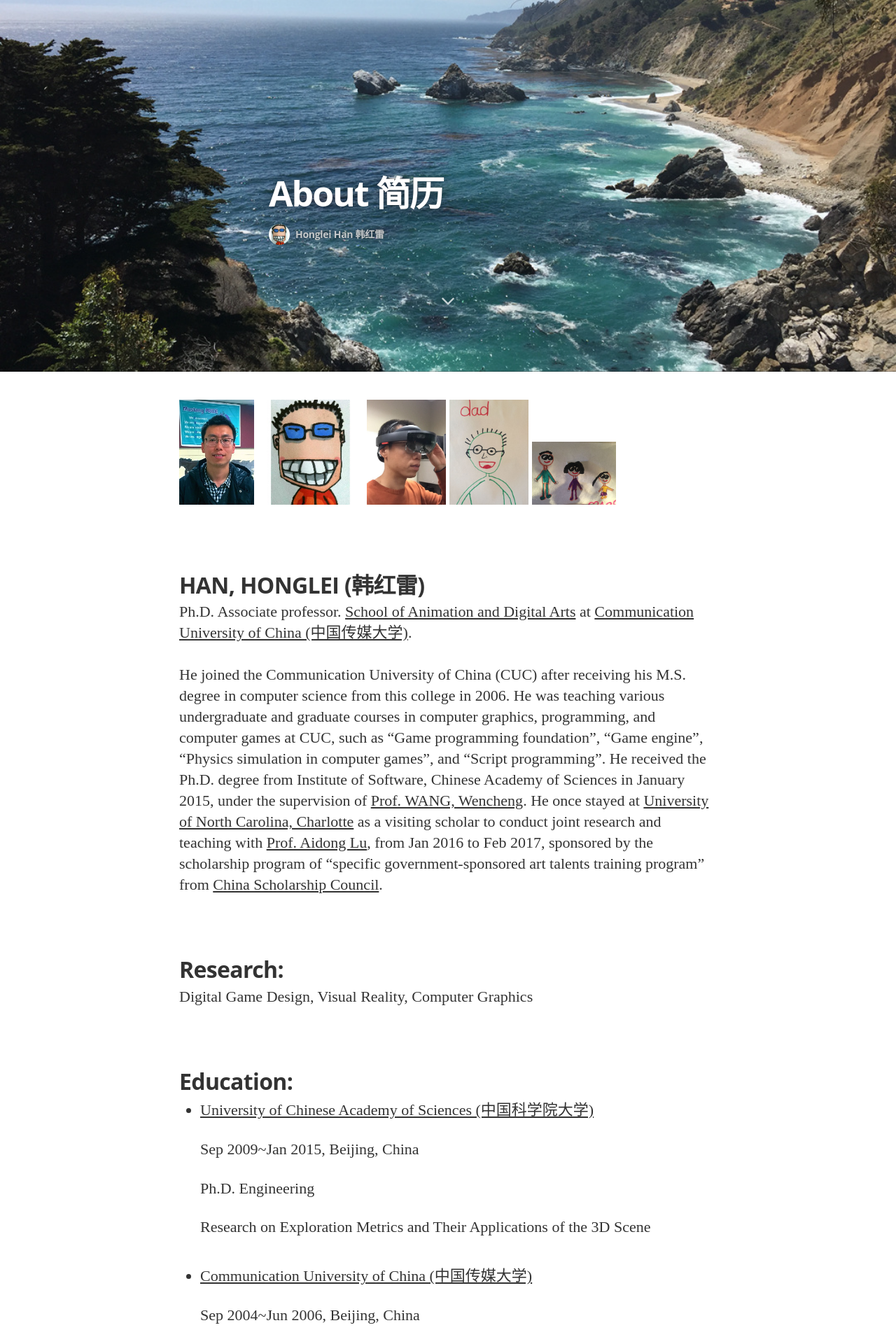
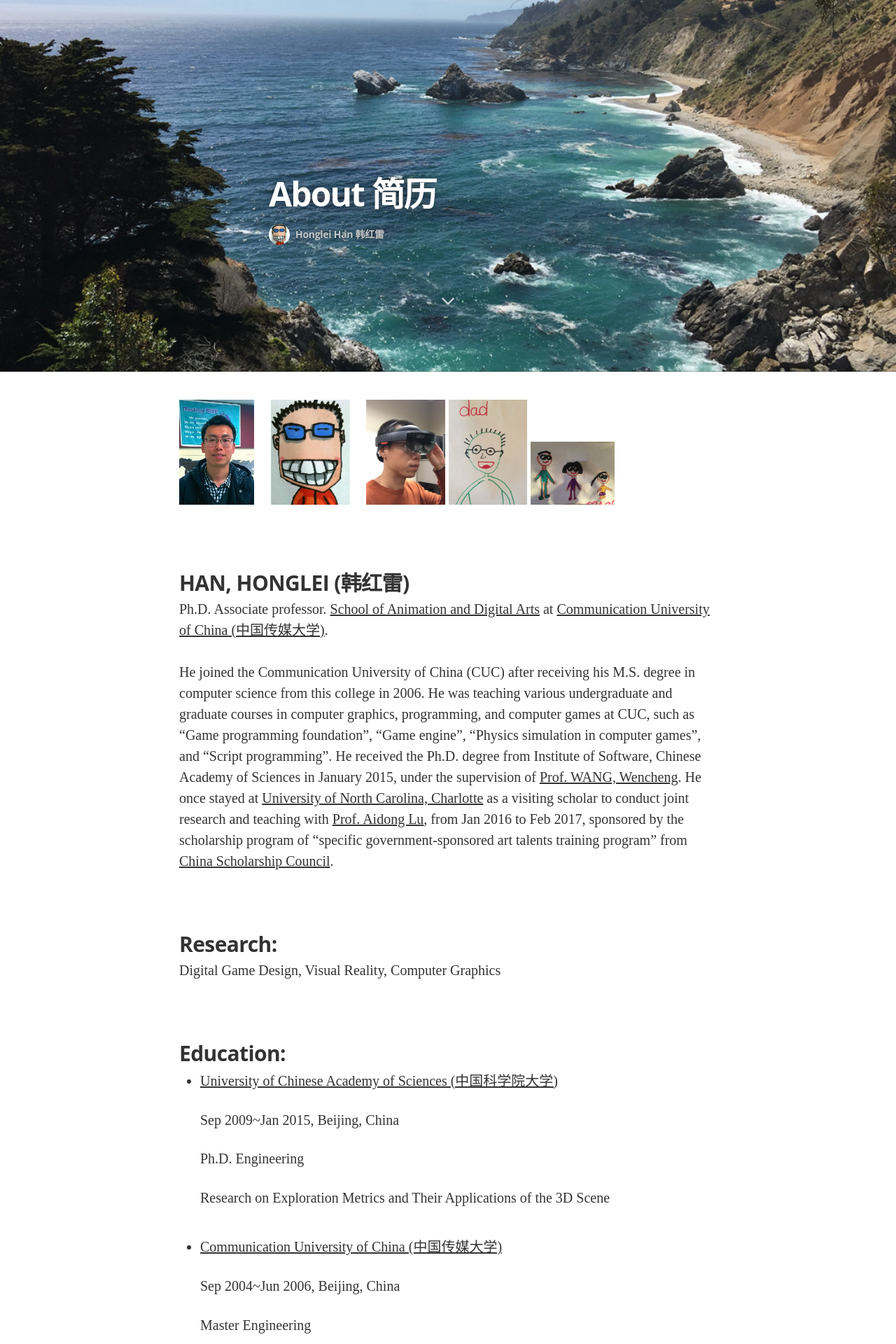
Before and after one commit to hanhonglei/hanhonglei.github.io, a Jekyll site: the page built from about.md, in a window 1280 px wide. Shown: the part 369-2289 px from the top of the page at 70% size. Built offline with Jekyll 4.4.1, drawn with Linux system fonts in a browser that asks for light colours; nearby versions of some CDN libraries; some web fonts are replaced.

Commit message:
Adjust font size.

```diff
--- a/css/main.sass
+++ b/css/main.sass
@@ -157,7 +157,7 @@ body
       letter-spacing: -0.02em
       font-weight: 300
       font-style: normal
-      font-size: 20px
+      font-size: 18px
       line-height: 1.3
       color: #666665
     .post-meta
@@ -281,7 +281,7 @@ body
       font-weight: 700
       font-style: normal
       letter-spacing: -0.04em
-      font-size: 50px
+      font-size: 48px
       line-height: 1.1
       color: #fff
       margin-bottom: 16px
@@ -330,7 +330,7 @@ body
       font-weight: 700
       font-style: normal
       letter-spacing: -0.04em
-      font-size: 50px
+      font-size: 45px
       line-height: 1.1
       color: #333332
       margin-bottom: 16px
@@ -376,14 +376,14 @@ body
       letter-spacing: -0.02em
       font-weight: 700
       font-style: normal
-      font-size: 32px
+      font-size: 30px
       line-height: 1.2
       padding-top: 31px
       margin-bottom: 4px
     p
       font-weight: 400
       font-style: normal
-      font-size: 22px
+      font-size: 20px
       line-height: 30px
       margin: 0
       padding-bottom: 30px
@@ -437,7 +437,7 @@ body
       padding: 0
       font-weight: 400
       font-style: normal
-      font-size: 23px
+      font-size: 20px
       line-height: 30px
       margin-left: 30px
       margin-bottom: 12px
@@ -559,7 +559,7 @@ body
     .blog-title
       margin: 0
       padding: 0 0 10px
-      font-size: 50px
+      font-size: 48px
       text-align: center
       font-weight: 700
       letter-spacing: -2px
```
